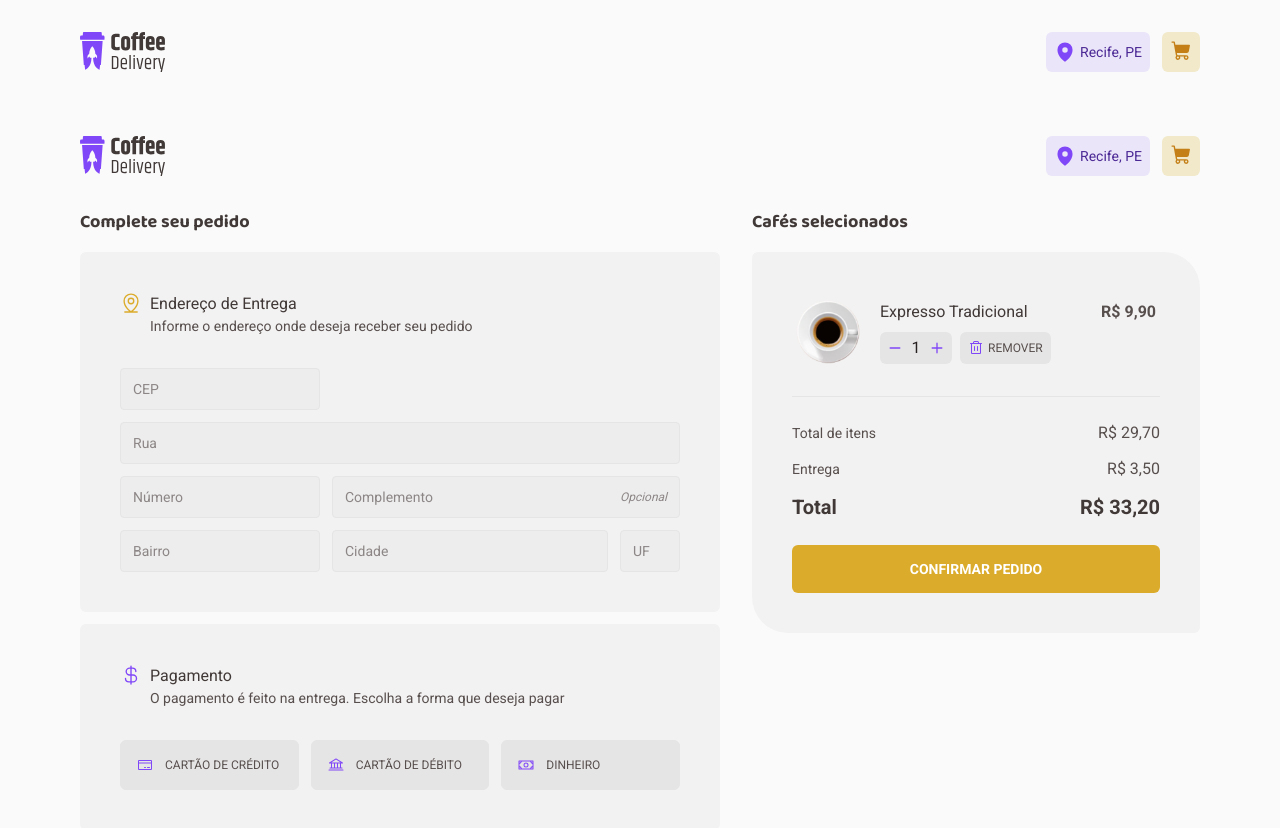
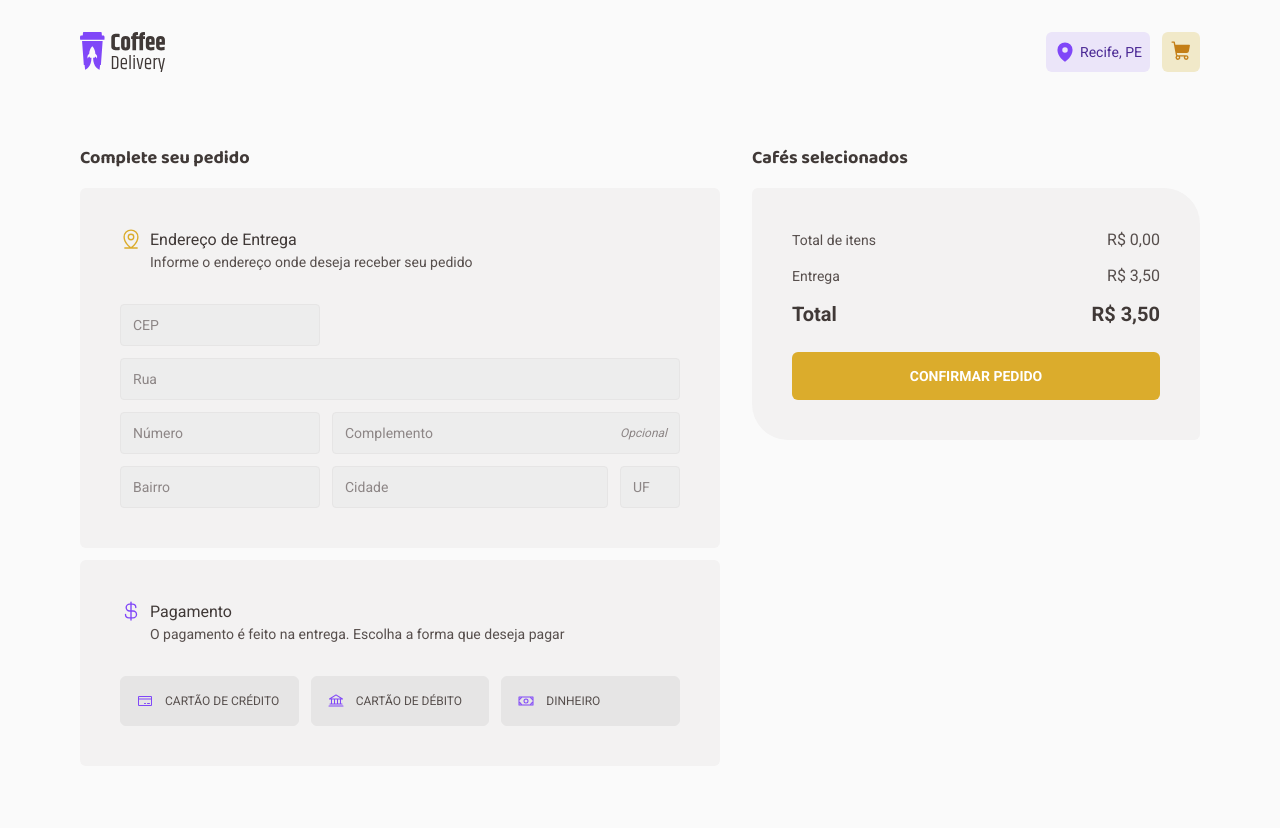
Before and after one commit to vitorgabs/coffee-delivery, a React (Vite) app: page /checkout in a window 1280 px wide. After the commit the page ends 806 px from the top, so only its background shows below. Built offline with nearby package versions, Linux system fonts and the light colour scheme.

Commit message:
feat: fetch cart context information

```diff
--- a/src/components/cart-item.tsx
+++ b/src/components/cart-item.tsx
@@ -2,6 +2,7 @@ import { Trash } from '@phosphor-icons/react'
 
 import { QuantitySelector } from './quantity-selector'
 
+import { useCart } from '../hooks/use-cart'
 import { toBrlCurrency } from '../utils/formatters'
 
 interface Props {
@@ -10,10 +11,11 @@ interface Props {
   price: number
   quantity: number
   image: string
-  onRemove: (id: string) => void
 }
 
-export function CartItem({ id, title, price, image, onRemove }: Props) {
+export function CartItem({ id, title, price, quantity, image }: Props) {
+  const { decrementItemQuantity, incrementItemQuantity, removeItem } = useCart()
+
   return (
     <div className="flex gap-5 bg-transparent px-1 py-2">
       <img src={image} className="size-16" />
@@ -22,11 +24,15 @@ export function CartItem({ id, title, price, image, onRemove }: Props) {
         <span className="text-subtitle capitalize">{title}</span>
 
         <div className="flex gap-2">
-          <QuantitySelector />
+          <QuantitySelector
+            initialValue={quantity}
+            onDecrement={() => decrementItemQuantity(id)}
+            onIncrement={() => incrementItemQuantity(id)}
+          />
 
           <button
             type="button"
-            onClick={() => onRemove(id)}
+            onClick={() => removeItem(id)}
             className="bg-button hover:bg-hover group flex cursor-pointer items-center gap-1 rounded-md p-2 transition-colors"
           >
             <Trash className="text-purple size-4" />
@@ -38,7 +44,7 @@ export function CartItem({ id, title, price, image, onRemove }: Props) {
       </div>
 
       <span className="text-text ml-auto font-bold">
-        {toBrlCurrency(price)}
+        {toBrlCurrency(price * quantity)}
       </span>
     </div>
   )
--- a/src/components/coffee-card.tsx
+++ b/src/components/coffee-card.tsx
@@ -1,4 +1,7 @@
+import { useRef } from 'react'
 import { ShoppingCartSimple } from '@phosphor-icons/react'
+
+import { useCart } from '../hooks/use-cart'
 
 import { QuantitySelector } from './quantity-selector'
 
@@ -11,7 +14,24 @@ interface Props {
   image: string
 }
 
-export function CoffeeCard({ title, description, tags, price, image }: Props) {
+export function CoffeeCard({
+  id,
+  title,
+  description,
+  tags,
+  price,
+  image,
+}: Props) {
+  const { addItem } = useCart()
+  const itemQuantity = useRef(1)
+
+  function handleAddItemToCart() {
+    addItem({
+      id,
+      quantity: itemQuantity.current,
+    })
+  }
+
   return (
     <article className="bg-card rounded-tr-5xl rounded-bl-5xl flex flex-col items-center rounded-tl-md rounded-br-md px-5 pb-5">
       <header className="-mt-5 flex flex-col items-center gap-3">
@@ -48,10 +68,14 @@ export function CoffeeCard({ title, description, tags, price, image }: Props) {
         </div>
 
         <div className="flex gap-2">
-          <QuantitySelector />
+          <QuantitySelector
+            onDecrement={() => (itemQuantity.current -= 1)}
+            onIncrement={() => (itemQuantity.current += 1)}
+          />
 
           <button
             type="button"
+            onClick={handleAddItemToCart}
             className="bg-purple-dark hover:bg-purple cursor-pointer rounded-md p-2 transition-colors"
           >
             <ShoppingCartSimple weight="fill" className="size-5.5 text-white" />
--- a/src/components/header.tsx
+++ b/src/components/header.tsx
@@ -1,10 +1,12 @@
 import { MapPin, ShoppingCart } from '@phosphor-icons/react'
 import { Link } from 'react-router'
+
+import { useCart } from '../hooks/use-cart'
 
 import logo from '../assets/logo.svg'
 
 export function Header() {
-  const cartItemCount = 0
+  const { cartItemCount } = useCart()
 
   return (
     <header className="mx-auto flex max-w-6xl justify-between py-8">
--- a/src/components/quantity-selector.tsx
+++ b/src/components/quantity-selector.tsx
@@ -1,16 +1,29 @@
 import { useState } from 'react'
 import { Minus, Plus } from '@phosphor-icons/react'
 
-export function QuantitySelector() {
-  const [quantity, setQuantity] = useState(1)
+interface Props {
+  onDecrement: () => void
+  onIncrement: () => void
+  initialValue?: number
+}
+
+export function QuantitySelector({
+  onDecrement,
+  onIncrement,
+  initialValue = 1,
+}: Props) {
+  const [quantity, setQuantity] = useState(initialValue)
 
   function decrement() {
     if (quantity === 1) return
-    setQuantity((prevState) => prevState - 1)
+
+    setQuantity((prevQuantity) => prevQuantity - 1)
+    onDecrement()
   }
 
   function increment() {
-    setQuantity((prevState) => prevState + 1)
+    setQuantity((prevQuantity) => prevQuantity + 1)
+    onIncrement()
   }
 
   return (
--- a/src/pages/checkout.tsx
+++ b/src/pages/checkout.tsx
@@ -7,15 +7,17 @@ import {
   Money,
 } from '@phosphor-icons/react'
 
-import { Header } from '../components/header'
 import { CartItem } from '../components/cart-item'
 import { TextInput } from '../components/text-input'
 import { PaymentOption } from '../components/payment-option'
 
+import { useCart } from '../hooks/use-cart'
 import { toBrlCurrency } from '../utils/formatters'
+import { coffees } from '../data.json'
 
 export function Checkout() {
   const [selectedPaymentOption, setSelectedPaymentOption] = useState('')
+  const { items } = useCart()
 
   const PAYMENT_OPTIONS = [
     { title: 'cartão de crédito', value: 'credit', icon: CreditCard },
@@ -23,11 +25,24 @@ export function Checkout() {
     { title: 'dinheiro', value: 'cash', icon: Money },
   ]
 
+  const coffeesInCart = items.map((item) => {
+    const coffee = coffees.find((coffee) => coffee.id === item.id)!
+    return {
+      ...coffee,
+      quantity: item.quantity,
+    }
+  })
+
+  const deliveryFee = 3.5
+  const itemsPrice = coffeesInCart.reduce(
+    (totalPrice, coffee) => totalPrice + coffee.price * coffee.quantity,
+    0
+  )
+
+  const orderPrice = itemsPrice + deliveryFee
+
   return (
-    <>
-      <Header />
-
-      <main className="mx-auto grid max-w-6xl grid-cols-[1fr_28rem] gap-8">
+    <main className="mx-auto my-10 grid max-w-6xl grid-cols-[1fr_28rem] gap-8">
       <section className="space-y-4">
         <h2 className="text-subtitle font-heading text-lg font-bold">
           Complete seu pedido
@@ -85,6 +100,7 @@ export function Checkout() {
             <div className="mt-8 flex gap-3">
               {PAYMENT_OPTIONS.map(({ value, ...rest }) => (
                 <PaymentOption
+                  key={value}
                   isSelected={selectedPaymentOption === value}
                   onClick={() => setSelectedPaymentOption(value)}
                   {...rest}
@@ -101,28 +117,27 @@ export function Checkout() {
         </h2>
 
         <div className="bg-card rounded-tr-5xl rounded-bl-5xl space-y-6 rounded-tl-md rounded-br-md p-10">
-            <CartItem
-              image="/images/coffees/expresso.png"
-              title="expresso tradicional"
-              price={9.9}
-            />
-
+          {coffeesInCart.map((coffee) => (
+            <div key={coffee.id} className="space-y-6">
+              <CartItem {...coffee} />
               <div className="bg-button h-px w-full" />
+            </div>
+          ))}
 
           <div className="space-y-3">
             <div className="flex items-center justify-between">
               <span className="text-sm">Total de itens</span>
-                <span>{toBrlCurrency(29.7)}</span>
+              <span>{toBrlCurrency(itemsPrice)}</span>
             </div>
 
             <div className="flex items-center justify-between">
               <span className="text-sm">Entrega</span>
-                <span>{toBrlCurrency(3.5)}</span>
+              <span>{toBrlCurrency(deliveryFee)}</span>
             </div>
 
             <div className="text-subtitle flex items-center justify-between text-xl font-bold">
               <span>Total</span>
-                <span>{toBrlCurrency(33.2)}</span>
+              <span>{toBrlCurrency(orderPrice)}</span>
             </div>
           </div>
 
@@ -137,6 +152,5 @@ export function Checkout() {
         </div>
       </section>
     </main>
-    </>
   )
 }
```
Lines whose indentation alone changed are shown as unchanged.
